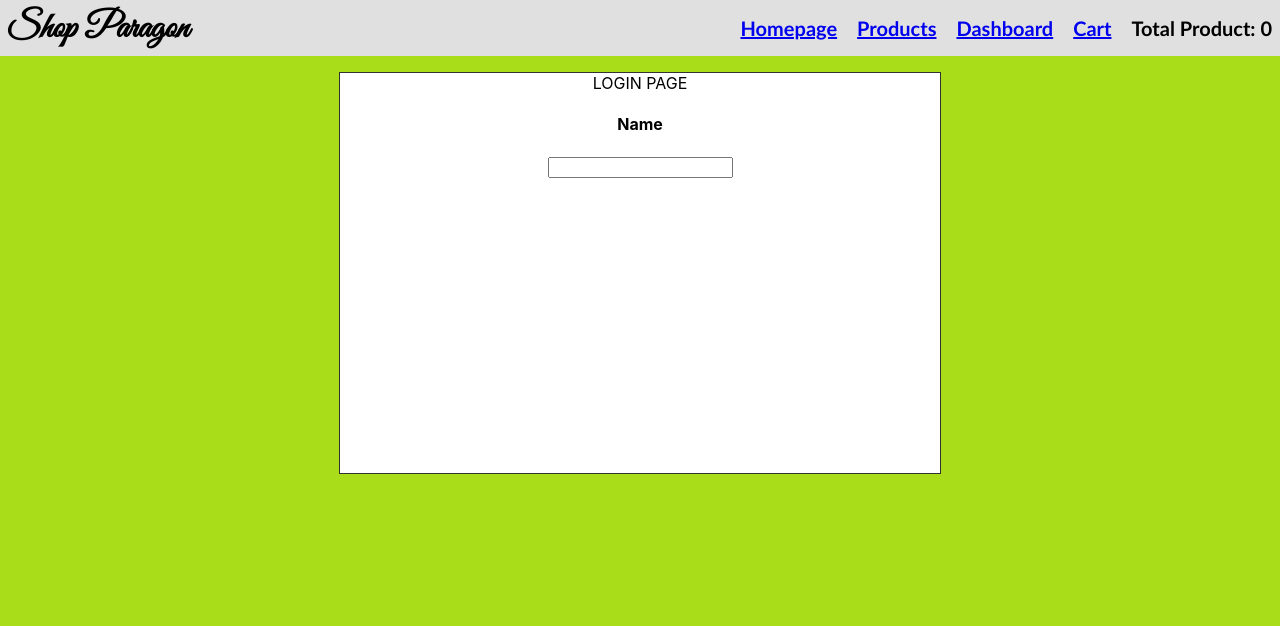
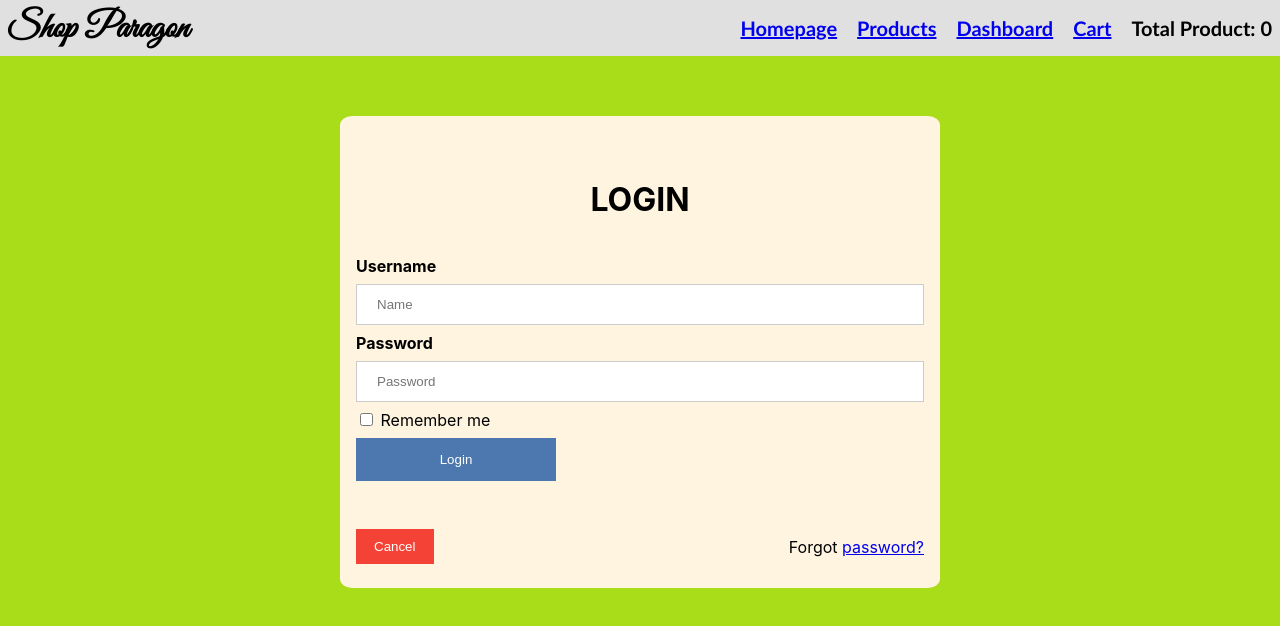
Before and after one commit to DevTanvir/my-react-app, a React (Create React App) app: page /login in a window 1280 px wide. Shown: the top 626 px of the page. Built offline with nearby package versions, Linux system fonts and the light colour scheme.

Commit message:
Login page design commit 1

```diff
--- a/src/App.css
+++ b/src/App.css
@@ -83,6 +83,9 @@
 
 
 .Login {
+  position: absolute;
+  top: 128px;
+  left: 600px;
   margin: auto;
   background-color: white;
   border: 1px solid rgba(0, 0, 0, 0.8);
--- a/src/App.js
+++ b/src/App.js
@@ -1,7 +1,7 @@
 import logo from './logo.svg';
 import './App.css';
 import Homepage from './components/homepage';
-import Login from './components/login-page';
+import Login from './components/login/login-page';
 import Product from './components/product-page';
 import ProductDetail from './components/product-details-page';
 import CreateProduct from './components/create-product-page'
@@ -41,7 +41,7 @@ function App() {
               <Login />
             </Route>
             <Route exact path={"/dashboard"}>
-              <Product />
+              <CreateProduct />
             </Route>
             <Route exact path={"/products"}>
               <Product />
--- a/src/components/login-page.jsx
+++ /dev/null
@@ -1,29 +0,0 @@
-import React from 'react'
-import logo from '../logo.svg';
-import { useState, useEffect } from 'react';
-import { useSelector } from 'react-redux';
-
-const Login = () => {
-  var sumOfAllProducts = 0
-  const [loading, setLoading] = useState(true);
-  const [title, setName] = useState('')
-  useEffect(() => {
-    setLoading(false)
-  }, [])
-
-  return (
-    <>
-      <div className="Login">
-        <span>LOGIN PAGE</span>
-        <div style={{display:"inline"}}>
-          <h4>Name</h4>
-          <input type="text" label="Name" value={title} onChange={(e) => {
-            setName(e.target.value)
-          }} />
-        </div>
-      </div>
-    </>
-  )
-}
-
-export default Login
--- /dev/null
+++ b/src/components/login/login-page.jsx
@@ -0,0 +1,70 @@
+import React from 'react'
+import './style.css';
+import { useState, useEffect } from 'react';
+
+
+const Login = () => {
+  const [loading, setLoading] = useState(true);
+  const [name, setName] = useState('')
+  const [password, setPassword] = useState('')
+
+  useEffect(() => {
+    setLoading(false)
+  }, [])
+
+  return (
+    <>
+      {/* <div className="Login">
+        <span>LOGIN PAGE</span>
+        <div style={{display:"inline"}}>
+          <h4>Name</h4>
+          <input type="text" label="Name" value={name} onChange={(e) => {
+            setName(e.target.value)
+          }} />
+        </div>
+        <div style={{display:"inline"}}>
+          <h4>Password</h4>
+          <input type="password" label="Password" value={password} onChange={(e) => {
+            setPassword(e.target.value)
+          }} />
+        </div>
+      </div> */}
+      <div className="modal">
+
+        <form method="post">
+          <div className="logncontainer">
+            <h1>LOGIN</h1>
+          </div>
+
+          <div className="container">
+            <label><b>Username</b></label>
+            <input type="text" placeholder="Name" value={name} onChange={(e) => {
+              setName(e.target.value)
+            }} required/>
+
+            <label><b>Password</b></label>
+            <input type="password" placeholder="Password" value={password} required onChange={(e) => {
+              setPassword(e.target.value)
+            }} />
+
+            <div style={{display:"inline-block"}}>
+              <label>
+                <input type="checkbox" name="remember" /> Remember me
+              </label>
+              <span style={{marginRight:"240px"}}></span>
+              <button type="submit">Login</button>
+            </div>
+          </div>
+
+          <div className="container">
+            <button type="button" className="cancelbtn">Cancel</button>
+            <span className="psw">Forgot <a href="#">password?</a></span>
+          </div>
+        </form>
+
+      </div>
+    </>
+  )
+}
+
+export default Login
--- /dev/null
+++ b/src/components/login/style.css
@@ -0,0 +1,115 @@
+
+input[type=text], input[type=password] {
+  width: 100%;
+  padding: 12px 20px;
+  margin: 8px 0;
+  display: inline-block;
+  border: 1px solid #ccc;
+  box-sizing: border-box;
+}
+
+button {
+  background-color: #4c77af;
+  color: white;
+  padding: 14px 20px;
+  margin: 8px 0;
+  border: none;
+  cursor: pointer;
+  width: 200px;
+}
+
+button:hover {
+  opacity: 0.8;
+}
+
+.cancelbtn {
+  width: auto;
+  padding: 10px 18px;
+  background-color: #f44336;
+}
+
+.logncontainer {
+  text-align: center;
+  margin: 24px 0 12px 0;
+  position: relative;
+}
+
+img.avatar {
+  width: 40%;
+  border-radius: 50%;
+}
+
+.container {
+  padding: 16px;
+}
+
+span.psw {
+  float: right;
+  padding-top: 16px;
+}
+
+
+.modal {
+
+  left: 0;
+  top: 0;
+  width: 600px;
+  height: 100%;
+  overflow: auto;
+  margin: auto;
+  margin-top: 60px;
+  padding-top: 40px;
+  background-color: rgb(255, 244, 224);
+  border-radius: 2%;
+}
+
+/* Modal Content/Box */
+.modal-content {
+  background-color: #fefefe;
+  margin: 5% auto 15% auto; /* 5% from the top, 15% from the bottom and centered */
+  border: 1px solid #888;
+  width: 80%; /* Could be more or less, depending on screen size */
+}
+
+/* The Close Button (x) */
+.close {
+  position: absolute;
+  right: 25px;
+  top: 0;
+  color: #000;
+  font-size: 35px;
+  font-weight: bold;
+}
+
+.close:hover,
+.close:focus {
+  color: red;
+  cursor: pointer;
+}
+
+/* Add Zoom Animation */
+.animate {
+  -webkit-animation: animatezoom 0.6s;
+  animation: animatezoom 0.6s
+}
+
+@-webkit-keyframes animatezoom {
+  from {-webkit-transform: scale(0)}
+  to {-webkit-transform: scale(1)}
+}
+
+@keyframes animatezoom {
+  from {transform: scale(0)}
+  to {transform: scale(1)}
+}
+
+/* Change styles for span and cancel button on extra small screens */
+@media screen and (max-width: 300px) {
+  span.psw {
+     display: block;
+     float: none;
+  }
+  .cancelbtn {
+     width: 100%;
+  }
+}
```
